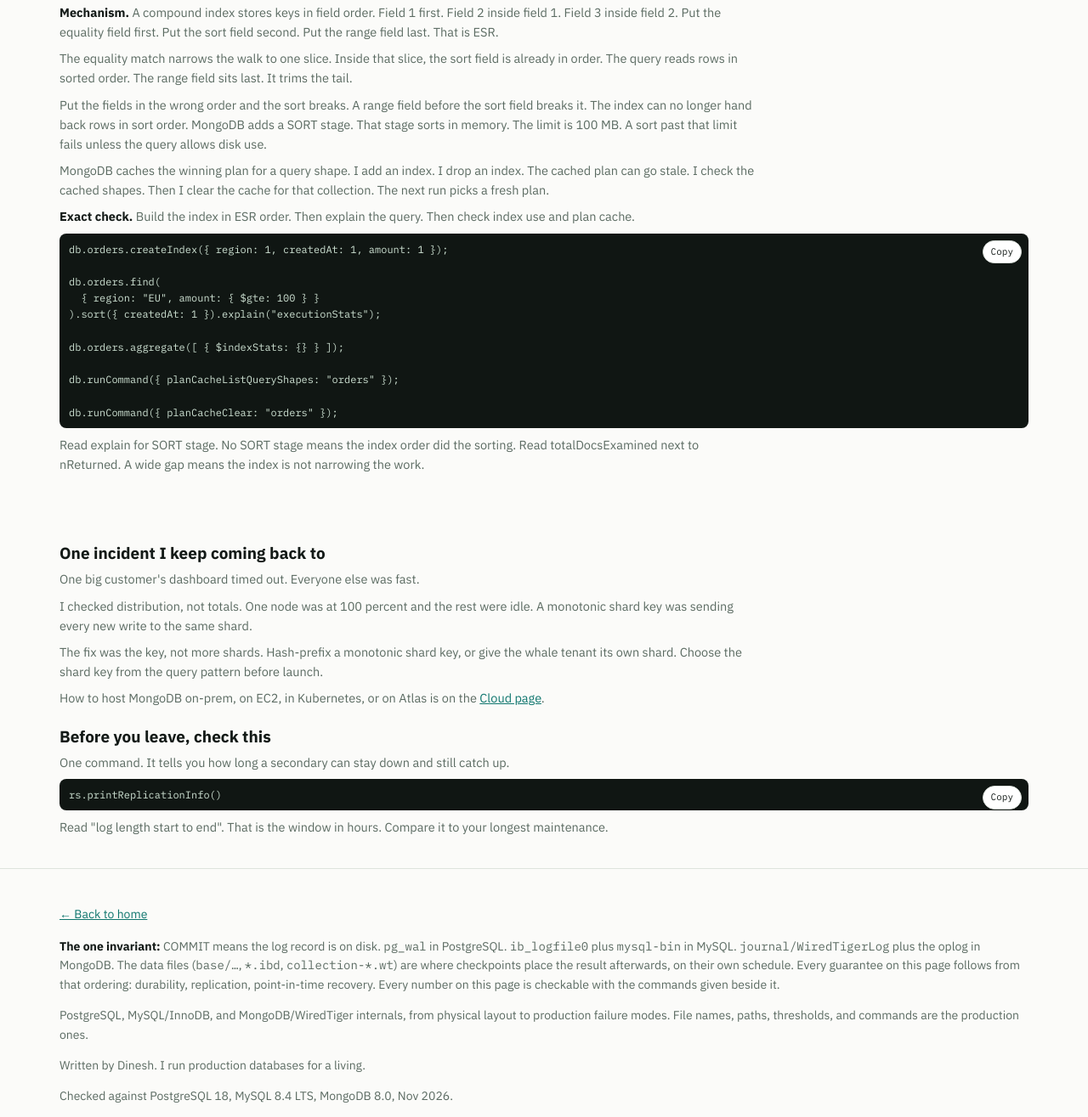
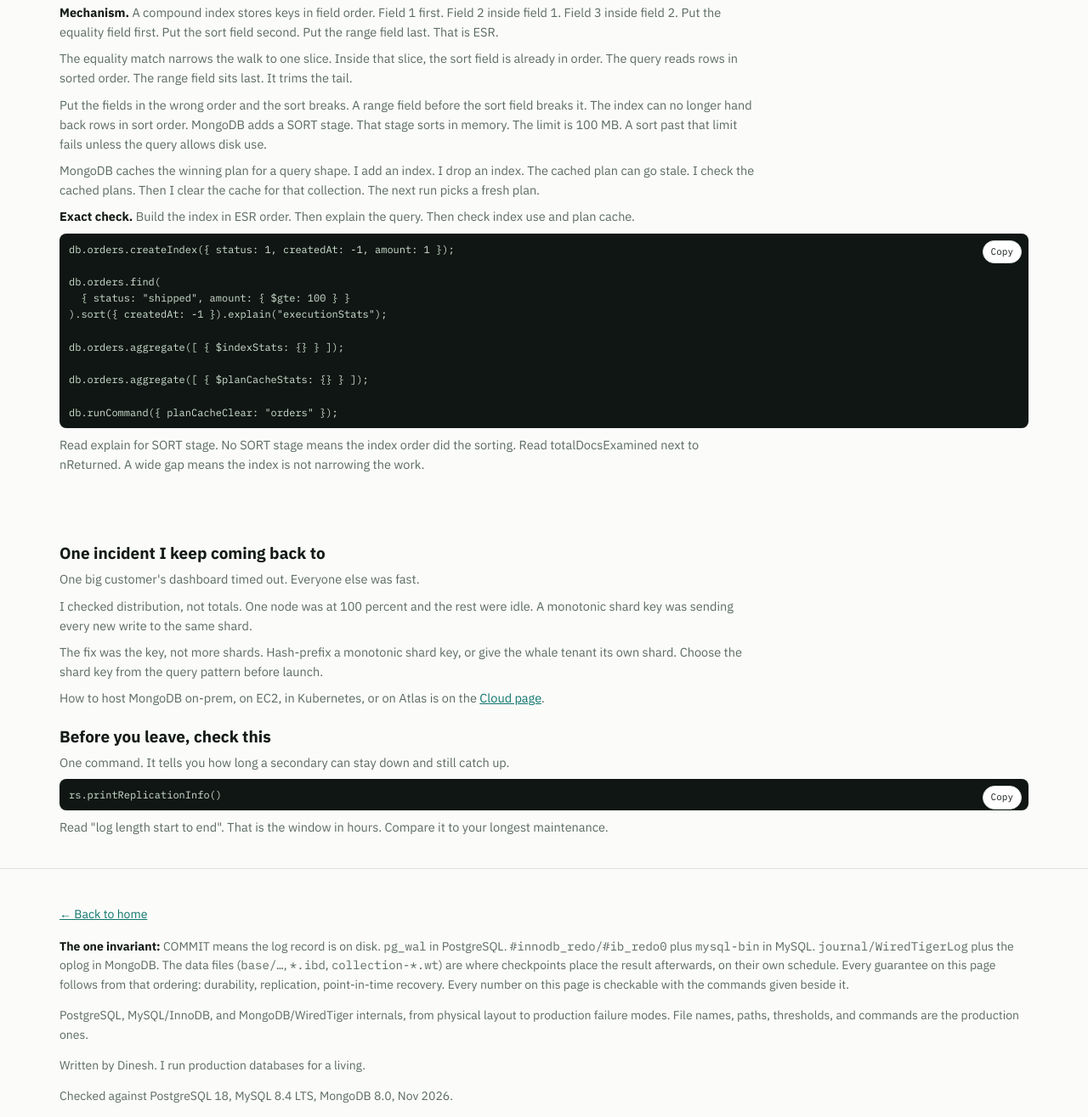
Before and after one commit to dinesh082293/howdbswork, a plain HTML site: page mongodb/index.html in a window 1280 px wide. Shown: the part 5163-6478 px from the top of the page at 85% size. Drawn offline with Linux system fonts and the light colour scheme.

Commit message:
mongodb/index.html

```diff
--- a/mongodb/index.html
+++ b/mongodb/index.html
@@ -139,17 +139,17 @@ db.serverStatus().wiredTiger.cache</pre></div></div>
 <p style="font-size:14.5px;color:var(--muted);margin:0 0 8px;max-width:820px"><b style="color:var(--ink)">Mechanism.</b> A compound index stores keys in field order. Field 1 first. Field 2 inside field 1. Field 3 inside field 2. Put the equality field first. Put the sort field second. Put the range field last. That is ESR.</p>
 <p style="font-size:14.5px;color:var(--muted);margin:0 0 8px;max-width:820px">The equality match narrows the walk to one slice. Inside that slice, the sort field is already in order. The query reads rows in sorted order. The range field sits last. It trims the tail.</p>
 <p style="font-size:14.5px;color:var(--muted);margin:0 0 8px;max-width:820px">Put the fields in the wrong order and the sort breaks. A range field before the sort field breaks it. The index can no longer hand back rows in sort order. MongoDB adds a SORT stage. That stage sorts in memory. The limit is 100 MB. A sort past that limit fails unless the query allows disk use.</p>
-<p style="font-size:14.5px;color:var(--muted);margin:0 0 8px;max-width:820px">MongoDB caches the winning plan for a query shape. I add an index. I drop an index. The cached plan can go stale. I check the cached shapes. Then I clear the cache for that collection. The next run picks a fresh plan.</p>
+<p style="font-size:14.5px;color:var(--muted);margin:0 0 8px;max-width:820px">MongoDB caches the winning plan for a query shape. I add an index. I drop an index. The cached plan can go stale. I check the cached plans. Then I clear the cache for that collection. The next run picks a fresh plan.</p>
 <p style="font-size:14.5px;color:var(--muted);margin:0 0 8px;max-width:820px"><b style="color:var(--ink)">Exact check.</b> Build the index in ESR order. Then explain the query. Then check index use and plan cache.</p>
-<div class="lookcmd">db.orders.createIndex({ region: 1, createdAt: 1, amount: 1 });
+<div class="lookcmd">db.orders.createIndex({ status: 1, createdAt: -1, amount: 1 });
 
 db.orders.find(
-  { region: "EU", amount: { $gte: 100 } }
-).sort({ createdAt: 1 }).explain("executionStats");
+  { status: "shipped", amount: { $gte: 100 } }
+).sort({ createdAt: -1 }).explain("executionStats");
 
 db.orders.aggregate([ { $indexStats: {} } ]);
 
-db.runCommand({ planCacheListQueryShapes: "orders" });
+db.orders.aggregate([ { $planCacheStats: {} } ]);
 
 db.runCommand({ planCacheClear: "orders" });</div>
 <p style="font-size:14.5px;color:var(--muted);margin:8px 0 0;max-width:820px">Read explain for SORT stage. No SORT stage means the index order did the sorting. Read totalDocsExamined next to nReturned. A wide gap means the index is not narrowing the work.</p>
@@ -167,7 +167,7 @@ db.runCommand({ planCacheClear: "orders" });</div>
 </div></section>
 <footer><div class="wrap">
   <p style="margin-bottom:16px"><a href="../index.html">← Back to home</a></p>
-  <p><b style="color:var(--ink)">The one invariant:</b> COMMIT means the log record is on disk. <span class="mono">pg_wal</span> in PostgreSQL. <span class="mono">ib_logfile0</span> plus <span class="mono">mysql-bin</span> in MySQL. <span class="mono">journal/WiredTigerLog</span> plus the oplog in MongoDB. The data files (<span class="mono">base/…</span>, <span class="mono">*.ibd</span>, <span class="mono">collection-*.wt</span>) are where checkpoints place the result afterwards, on their own schedule. Every guarantee on this page follows from that ordering: durability, replication, point-in-time recovery. Every number on this page is checkable with the commands given beside it.</p>
+  <p><b style="color:var(--ink)">The one invariant:</b> COMMIT means the log record is on disk. <span class="mono">pg_wal</span> in PostgreSQL. <span class="mono">#innodb_redo/#ib_redo0</span> plus <span class="mono">mysql-bin</span> in MySQL. <span class="mono">journal/WiredTigerLog</span> plus the oplog in MongoDB. The data files (<span class="mono">base/…</span>, <span class="mono">*.ibd</span>, <span class="mono">collection-*.wt</span>) are where checkpoints place the result afterwards, on their own schedule. Every guarantee on this page follows from that ordering: durability, replication, point-in-time recovery. Every number on this page is checkable with the commands given beside it.</p>
   <p>PostgreSQL, MySQL/InnoDB, and MongoDB/WiredTiger internals, from physical layout to production failure modes. File names, paths, thresholds, and commands are the production ones.</p>
   <p>Written by Dinesh. I run production databases for a living.</p>
   <p>Checked against PostgreSQL 18, MySQL 8.4 LTS, MongoDB 8.0, Nov 2026.</p>
```
